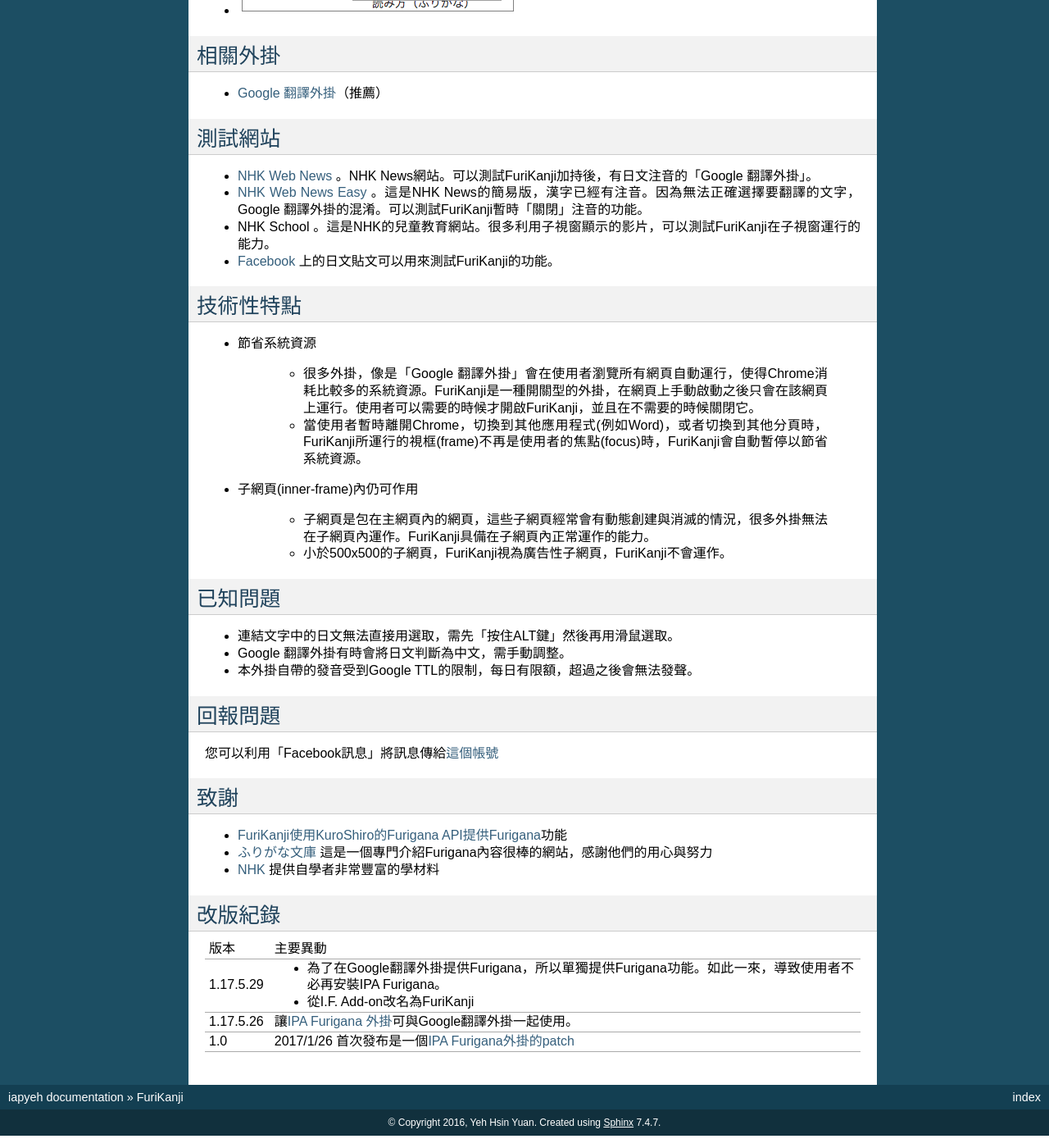
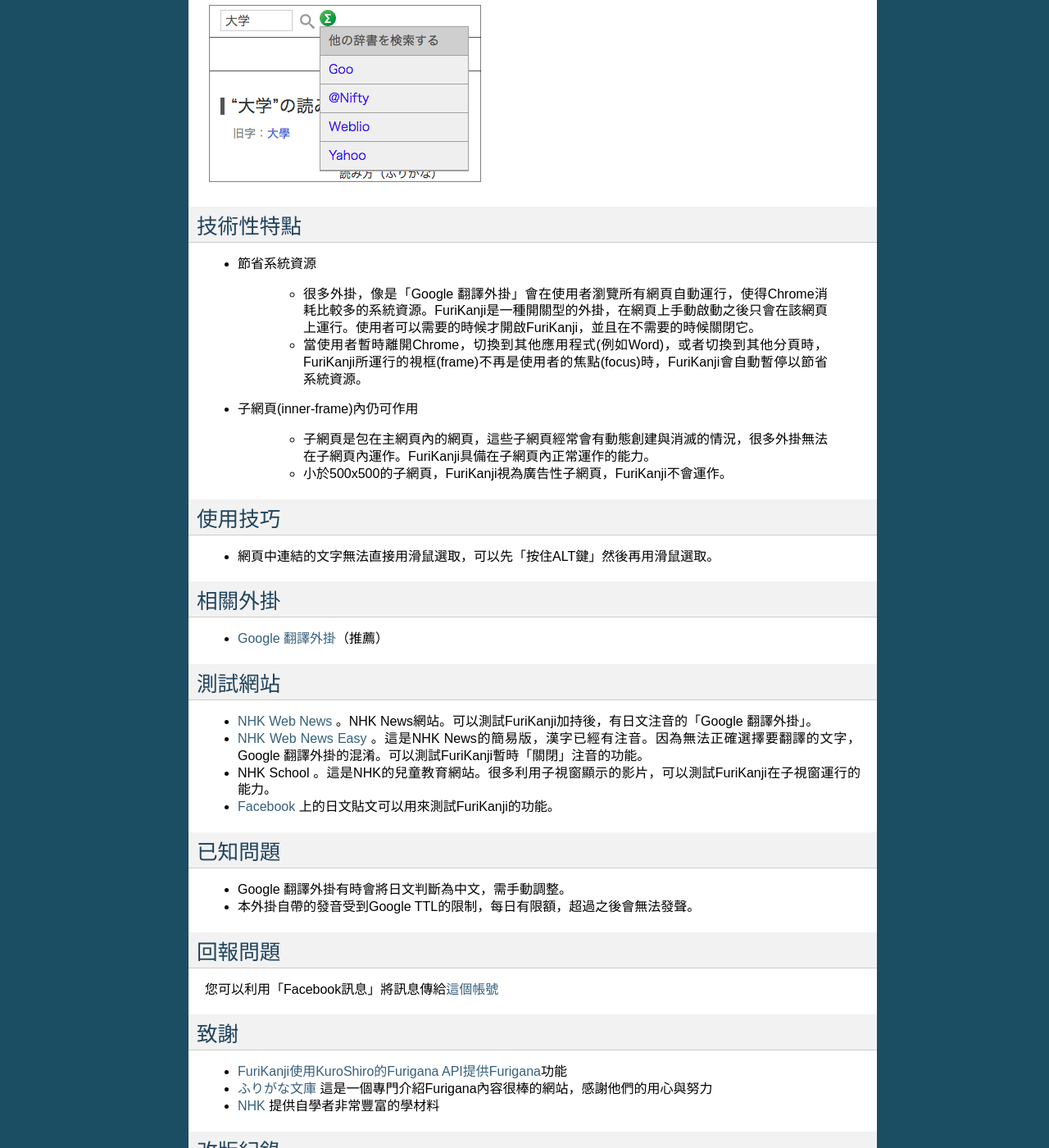
Before and after one commit to iapyeh/iapyeh, a Sphinx documentation site: the page built from docs/blogs/myworks/I.F.Add-on.rst, in a window 1280 px wide and 1400 px high, scrolled down 2837 px. Shown: the whole window at 82% size. Built offline with Sphinx 7.4.7, drawn with Linux system fonts in a browser that asks for light colours; some of the changed lines change nothing that is shown; some of the changed text lies outside the part shown.

Commit message:
Google Docs reST Editor@2017-5-30 21:33:5

```diff
--- a/docs/blogs/myworks/I.F.Add-on.rst
+++ b/docs/blogs/myworks/I.F.Add-on.rst
@@ -90,47 +90,71 @@
 標注音-- 無「Google翻譯外掛」時
 -------------------------------
 
-* 把要標注的漢字選起來像這樣
+把要標注的漢字選起來像這樣
 
-* \ |IMG4|\
+\ |IMG4|\
 
-* 如果使用者，則FuriKanji會在網頁下方顯示自帶的顯示區：
+如果使用者，則FuriKanji會在網頁下方顯示自帶的顯示區：
 
-*  \ |IMG5|\
+ \ |IMG5|\
 
-* 取消圈選文字三秒之後下方的顯示區會自動消失。
+取消圈選文字三秒之後下方的顯示區會自動消失。
 
 .. _h133554e66c4fc3e492e3325c63:
 
 標注音-- 有「Google翻譯外掛」時
 -------------------------------
 
-* 把要標注的漢字選起來會像這樣
+把要標注的漢字選起來會像這樣
 
-* \ |IMG6|\
+\ |IMG6|\
 
-* 點一下圈選區右下方的小圖示後，「Google翻譯外掛」就會顯示注音，如下圖：\ |IMG7|\ 。
+點一下圈選區右下方的小圖示後，「Google翻譯外掛」就會顯示注音，如下圖：\ |IMG7|\ 。
 
-* 如果Google翻譯外掛把日文當中文，請按下右邊的「漢字よ」按鈕修改成日文。
+如果Google翻譯外掛把日文當中文，請按下右邊的「漢字よ」按鈕修改成日文。
 
-* \ |IMG8|\ ，然後就會有注音了，像這樣：
+\ |IMG8|\ ，然後就會有注音了，像這樣：
 
-* \ |IMG9|\
+\ |IMG9|\
 
 .. _h174fb648377959437b5c1f697c1c40:
 
 辞書查詢
 --------
 
-* 將滑鼠移到有注音的漢字上方後，點選該漢字就可以開啟查詢頁面。
+將滑鼠移到有注音的漢字上方後，點選該漢字就可以開啟查詢頁面。
 
-* \ |IMG10|\
+\ |IMG10|\
 
-* FuriKanji預設的查詢的辞書是 「ふりがな文庫」。這個網站是Furigana的專門網站，內容豐富，速度快又沒有廣告，是學習ふりがな很棒的網站。
+FuriKanji預設的查詢的辞書是 「ふりがな文庫」。這個網站是Furigana的專門網站，內容豐富，速度快又沒有廣告，是學習ふりがな很棒的網站。
 
-* 綠色的\ |IMG11|\ 小圖是用來切換到其他辞書查詢的按鈕，它會顯示在辞書原有的「查詢按鈕」右邊。按下這一個按鈕後點選辞書名稱即可連結到該辞書網站。
+綠色的\ |IMG11|\ 小圖是用來切換到其他辞書查詢的按鈕，它會顯示在辞書原有的「查詢按鈕」右邊。按下這一個按鈕後點選辞書名稱即可連結到該辞書網站。
 
-* \ |IMG12|\
+\ |IMG12|\
+
+.. _h572187820253c7294643631303029:
+
+技術性特點
+==========
+
+* 節省系統資源
+
+    * 很多外掛，像是「Google 翻譯外掛」會在使用者瀏覽所有網頁自動運行，使得Chrome消耗比較多的系統資源。FuriKanji是一種開關型的外掛，在網頁上手動啟動之後只會在該網頁上運行。使用者可以需要的時候才開啟FuriKanji，並且在不需要的時候關閉它。
+
+    * 當使用者暫時離開Chrome，切換到其他應用程式(例如Word)，或者切換到其他分頁時，FuriKanji所運行的視框(frame)不再是使用者的焦點(focus)時，FuriKanji會自動暫停以節省系統資源。
+
+* 子網頁(inner-frame)內仍可作用
+
+    * 子網頁是包在主網頁內的網頁，這些子網頁經常會有動態創建與消滅的情況，很多外掛無法在子網頁內運作。FuriKanji具備在子網頁內正常運作的能力。
+
+    * 小於500x500的子網頁，FuriKanji視為廣告性子網頁，FuriKanji不會運作。
+
+.. _h174fb648377959437b5c1f697c1c40:
+
+使用技巧
+========
+
+* 網頁中連結的文字無法直接用滑鼠選取，可以先「按住ALT鍵」然後再用滑鼠選取。
 
 .. _h174fb648377959437b5c1f697c1c40:
 
@@ -152,29 +176,10 @@
 
 * \ |LINK5|\  上的日文貼文可以用來測試FuriKanji的功能。
 
-.. _h572187820253c7294643631303029:
-
-技術性特點
-==========
-
-* 節省系統資源
-
-    * 很多外掛，像是「Google 翻譯外掛」會在使用者瀏覽所有網頁自動運行，使得Chrome消耗比較多的系統資源。FuriKanji是一種開關型的外掛，在網頁上手動啟動之後只會在該網頁上運行。使用者可以需要的時候才開啟FuriKanji，並且在不需要的時候關閉它。
-
-    * 當使用者暫時離開Chrome，切換到其他應用程式(例如Word)，或者切換到其他分頁時，FuriKanji所運行的視框(frame)不再是使用者的焦點(focus)時，FuriKanji會自動暫停以節省系統資源。
-
-* 子網頁(inner-frame)內仍可作用
-
-    * 子網頁是包在主網頁內的網頁，這些子網頁經常會有動態創建與消滅的情況，很多外掛無法在子網頁內運作。FuriKanji具備在子網頁內正常運作的能力。
-
-    * 小於500x500的子網頁，FuriKanji視為廣告性子網頁，FuriKanji不會運作。
-
 .. _h174fb648377959437b5c1f697c1c40:
 
 已知問題
 ========
-
-* 連結文字中的日文無法直接用選取，需先「按住ALT鍵」然後再用滑鼠選取。
 
 * Google 翻譯外掛有時會將日文判斷為中文，需手動調整。
 
@@ -207,7 +212,7 @@
 +---------+----------------------------------------------------------------------------------------------------------+
 |版本     |主要異動                                                                                                  |
 +---------+----------------------------------------------------------------------------------------------------------+
-|1.17.5.29|* 為了在Google翻譯外掛提供Furigana，所以單獨提供Furigana功能。如此一來，導致使用者不必再安裝IPA Furigana。|
+|1.17.5.30|* 為了在Google翻譯外掛提供Furigana，所以單獨提供Furigana功能。如此一來，導致使用者不必再安裝IPA Furigana。|
 |         |                                                                                                          |
 |         |* 從I.F. Add-on改名為FuriKanji                                                                            |
 +---------+----------------------------------------------------------------------------------------------------------+
```
